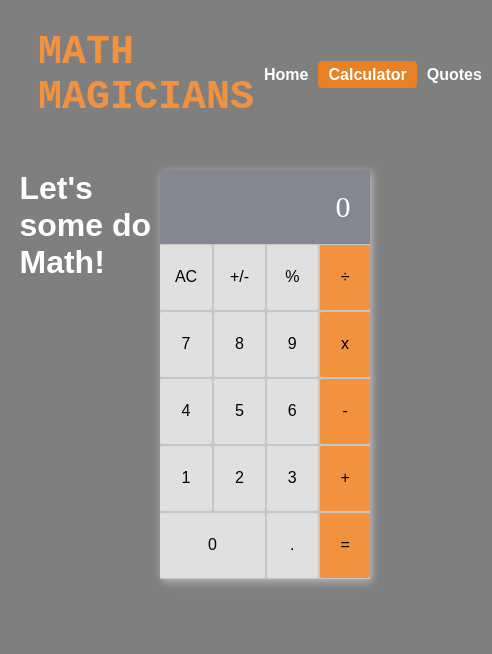
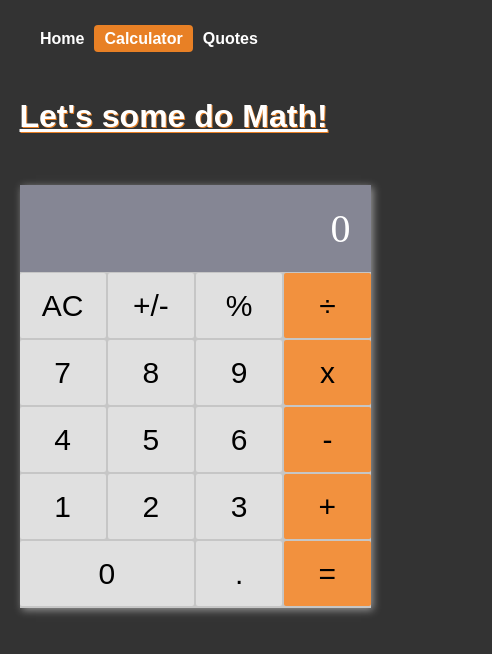
Before and after one commit to uno36/Math-Magician, a React (Create React App) app: page /calculator in a window 390 px wide. Shown: the top 654 px of the page, 492 px wide, since content can reach past the window. Built offline with nearby package versions, Linux system fonts and the light colour scheme.

Commit message:
Deploy using render

```diff
--- a/package.json
+++ b/package.json
@@ -7,6 +7,7 @@
     "@testing-library/react": "^13.4.0",
     "@testing-library/user-event": "^13.5.0",
     "big.js": "^6.2.1",
+    "canvas": "^2.11.2",
     "react": "^18.2.0",
     "react-dom": "^18.2.0",
     "react-router": "^6.12.1",
--- a/src/App.js
+++ b/src/App.js
@@ -3,7 +3,6 @@ import {
   RouterProvider,
   Route,
   createRoutesFromElements,
-  Outlet,
 } from 'react-router-dom';
 
 import Home from './components/Homes.js';
--- a/src/components/Homes.js
+++ b/src/components/Homes.js
@@ -3,7 +3,7 @@ function Home() {
   <div className='home'>
       <h2 className='welcome-heading'>Welcome to our page!</h2>
       <p className="welcome">Welcome to our Calculator App! Whether you're a student, professional, or simply someone in need of quick calculations, our app is here to simplify your mathematical tasks. With a user-friendly interface and a wide range of functions, our calculator app is designed to make your calculations effortless and efficient. Whether you're performing basic arithmetic, solving complex equations, or converting units, our calculator has got you covered. Say goodbye to manual calculations and embrace the convenience of our intuitive app. From students crunching numbers for their math assignments to professionals making financial calculations, our calculator app is a valuable tool for everyone. Get ready to experience the power of math at your disposal!</p> <br></br>
-      <p className="welcome">As you explore our calculator app, you'll discover a wealth of features tailored to meet your specific needs. Our app offers a comprehensive set of mathematical operations, including addition, subtraction, multiplication, and division. But that's just the beginning! You'll also find advanced functions like square roots, exponents, trigonometric functions, and logarithms, empowering you to tackle even the most complex calculations with ease. Need to convert units? Our calculator app has a built-in unit converter, allowing you to effortlessly switch between different measurement systems. Whether you're working with lengths, weights, temperatures, or currencies, our converter has the tools to simplify your conversions. With a sleek and intuitive design, our calculator app offers a seamless user experience, ensuring that your mathematical journey is smooth and enjoyable. Start exploring our app today and unlock the power of calculations right at your fingertips!</p>
+      <p className="welcome">As you explore our calculator app, you'll discover a wealth of features tailored to meet your specific needs. Our app offers a comprehensive set of mathematical operations, including addition, subtraction, multiplication, and division. With a sleek and intuitive design, our calculator app offers a seamless user experience, ensuring that your mathematical journey is smooth and enjoyable. Start exploring our app today and unlock the power of calculations right at your fingertips!</p>
   </div>
   );
 }
--- a/src/index.css
+++ b/src/index.css
@@ -9,26 +9,28 @@
 }
 
 body {
-  background-color: rgba(0, 0, 0, 0.5);
+  background-color: rgba(0, 0, 0, 0.8);
 }
 
 .Loading,
 .error,
 .quote {
   text-align: center;
-  width: 100%;
-  margin-top: 200px;
+  width: 80%;
   font-family: 'Courier New', Courier, monospace;
   font-weight: 700;
   font-size: 30px;
   padding: 0 5%;
+  margin: 200px auto;
+  background-color: #ffff;
+  box-shadow: 2px 3px 10px;
 }
 
 .display {
   padding: 20px;
   text-align: right;
   color: #fff;
-  font-size: 30px;
+  font-size: 40px;
   background-color: #858694;
 }
 
@@ -38,7 +40,7 @@ body {
 
 .welcome-heading {
   color: #fff;
-  margin-bottom: 20px;
+  margin-bottom: 30px;
   font-family: Arial, Helvetica, sans-serif;
 }
 
@@ -52,7 +54,7 @@ header {
 
 .welcome {
   font-family: "Poppins", Arial, Helvetica, sans-serif;
-  font-size: 16px;
+  font-size: 20px;
   font-weight: 400;
   line-height: 24px;
   letter-spacing: 0;
@@ -83,7 +85,7 @@ header nav a.active:hover {
 }
 
 .layout-heading {
-  margin-left: 2.5%;
+  margin-left: 3.5%;
   font-family: 'Courier New', Courier, monospace;
   font-size: 40px;
   text-transform: uppercase;
@@ -121,7 +123,7 @@ header nav a.active:hover {
 
 button {
   padding: 15px;
-  font-size: 16px;
+  font-size: 30px;
   border: none;
   height: 65px;
   border-radius: 2px;
@@ -139,3 +141,24 @@ button:hover {
 .orange-btn:hover {
   background-color: #e88025;
 }
+
+@media only screen and (max-width: 768px) {
+  .layout-heading {
+    display: none;
+  }
+
+  .container {
+    display: block;
+  }
+
+  .title {
+    margin-bottom: 50px;
+    text-decoration: underline;
+    text-shadow: 1px 1px #e88025;
+  }
+
+  .quote {
+    margin-top: 40px;
+  }
+
+}
```
Also changed, not shown: 1 other file (tests, documents, lock files or other folders).
